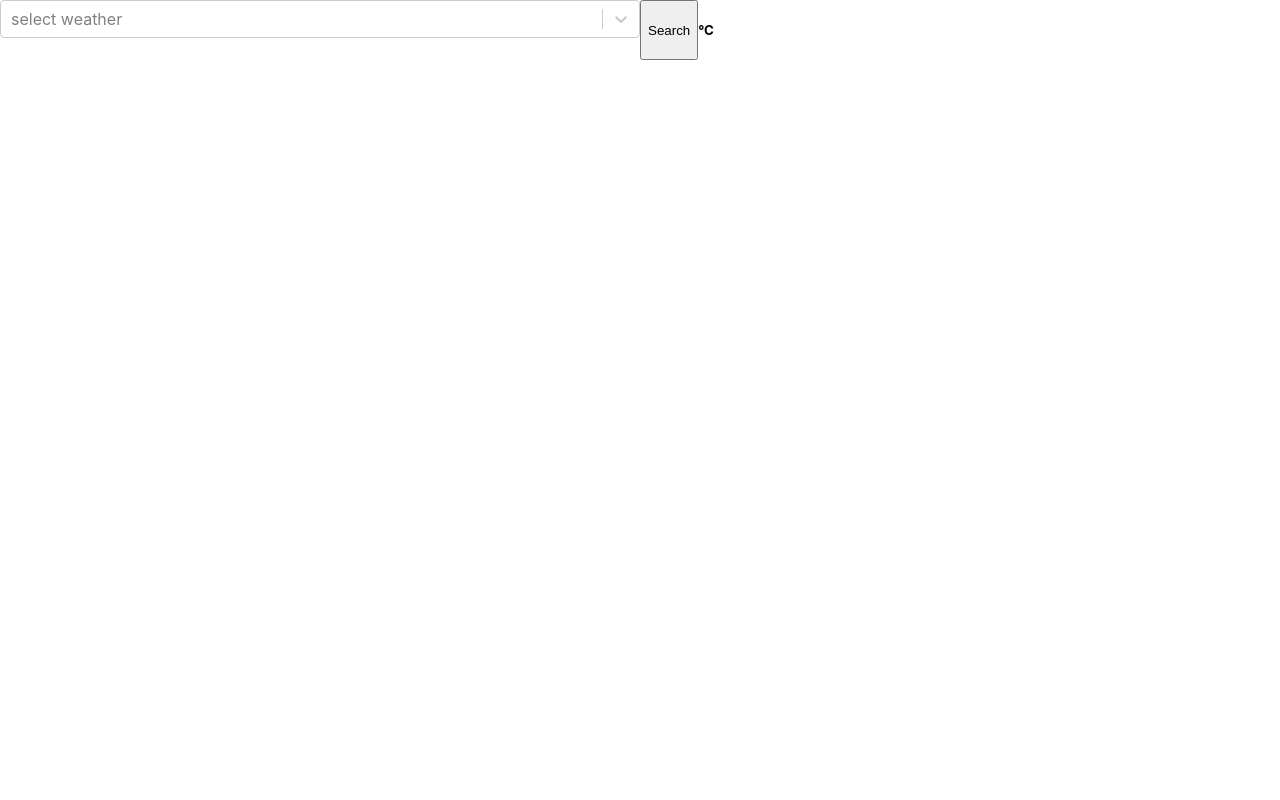
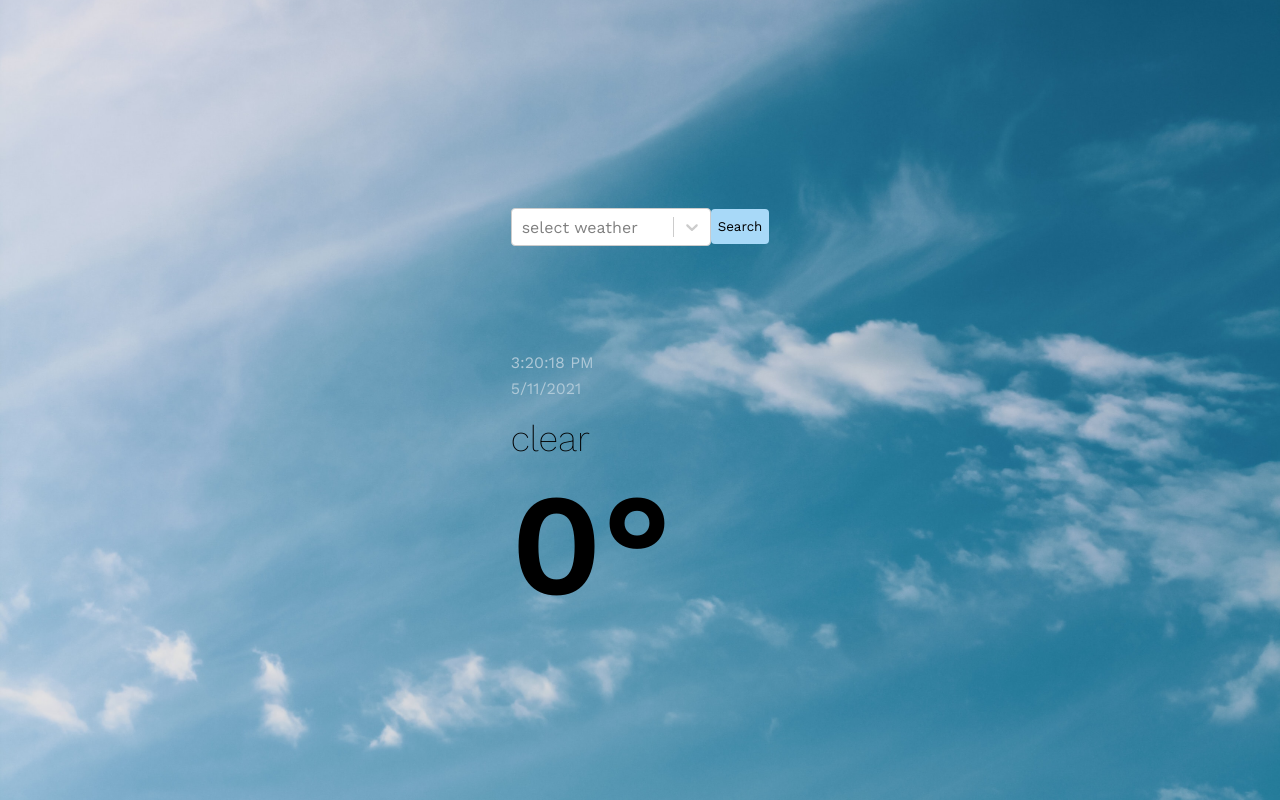
Before and after one commit to dilanunver/weatherApp, a React (Create React App) app: page / in a window 1280 px wide. Built offline with nearby package versions, Linux system fonts and the light colour scheme.

Commit message:
adding description and pictures

```diff
--- a/public/index.html
+++ b/public/index.html
@@ -3,7 +3,9 @@
   <head>
     <meta charset="utf-8" />
     <link rel="icon" href="%PUBLIC_URL%/favicon.ico" />
-    <meta name="viewport" content="width=device-width, initial-scale=1" />
+<link rel="preconnect" href="https://fonts.gstatic.com">
+<link href="https://fonts.googleapis.com/css2?family=Work+Sans:wght@100;200;400;600&display=swap" rel="stylesheet">
+     <meta name="viewport" content="width=device-width, initial-scale=1" />
     <meta name="theme-color" content="#000000" />
     <meta
       name="description"
--- a/src/App.css
+++ b/src/App.css
@@ -1,6 +1,84 @@
-.select {
-  width: 50%;
+* {
+  margin: 0;
+  padding: 0;
+  box-sizing: border-box;
+}
+body {
+  background: #faf8f8;
+  display: flex;
+  flex-direction: column;
+  justify-content: center;
+  align-items: center;
+  font-family: "Work Sans", sans-serif;
+  font-weight: 600;
+  background-image: url(./images/pexels-darius-krause-2931915.jpg);
+  height: 736px;
+  background-repeat: no-repeat;
+  background-position: center;
+  background-size: cover;
+}
+.select,
+.info {
+  display: flex;
+  flex-direction: row;
+  justify-content: center;
+  align-items: center;
+}
+.select-select {
+  width: 200px;
+  margin-top: 100px;
+  font-family: "Work Sans", sans-serif;
+  font-weight: 400;
 }
 .select-button {
+  border-radius: 4px;
+  padding: 10px 7px;
+  background: #a8d9f8;
+  border: none;
+  font-family: "Work Sans", sans-serif;
+  font-weight: 400;
+  margin-top: 100px;
+}
+.select-button:hover {
+  background: #83bde2;
+  transition: all 0.1s linear;
+}
+.all-info {
   display: flex;
+  flex-direction: column;
+  justify-content: center;
+  align-items: center;
 }
+.info {
+  margin-top: 80px;
+  display: flex;
+  flex-direction: column;
+  justify-self: flex-start;
+  align-self: flex-start;
+}
+.city {
+  font-size: 35px;
+  font-weight: 400;
+}
+.temp {
+  font-size: 144px;
+}
+.desc {
+  display: flex;
+  justify-self: flex-start;
+  align-self: flex-start;
+  font-weight: 200;
+  font-size: 36px;
+}
+.time-date {
+  display: flex;
+  flex-direction: column;
+  justify-self: flex-start;
+  align-self: flex-start;
+  padding: 20px 0;
+  font-weight: 400;
+  color: #aec8d7;
+}
+.time {
+  padding: 7px 0;
+}
--- a/src/App.js
+++ b/src/App.js
@@ -2,6 +2,7 @@ import React, { useEffect, useState } from 'react';
 import './App.css';
 import data, { getCityDataForSelect } from '../src/data'
 import Select from 'react-select'
+
 
 // const url = 'http://api.openweathermap.org/data/2.5/weather?q=Mersin&appid=84f9b04fac44b3d3edfcb86811e994b4'
 
@@ -9,31 +10,56 @@ function App() {
   const [cities, setCities] = useState(data)
   const [selectedCity, setSelectedCity] = useState('')
   const [userSelectedCity, setUserSelectedCity] = useState('Ankara')
-  const [temperature, setTemperature] = useState('')
+  const [temperature, setTemperature] = useState('0')
+  const [desc, setDesc] = useState('clear')
+  const [date, setDate] = useState(new Date())
 
+
+  useEffect(() => {
+    const timer = setInterval(() => setDate(new Date()), 1000);
+    return function cleanup() {
+      clearInterval(timer)
+    }
+  })
 
   const handleSelectCity = async () => {
     let url = `http://api.openweathermap.org/data/2.5/weather?q=${userSelectedCity}&appid=84f9b04fac44b3d3edfcb86811e994b4`
     const response = await fetch(url)
     const result = await response.json()
-    console.log(result.main.temp)
     setSelectedCity(result.name);
     let converter = parseFloat(result.main.temp);
     let tempConverter = (converter - 273.15).toFixed();
-    console.log(tempConverter)
     setTemperature(tempConverter)
-    // console.log(selectedCity)
+    console.log(result.weather)
+    setDesc(result.weather[0].main)
+
   }
 
 
+
+
   return (
-    <div className='select-button'>
-      <Select options={getCityDataForSelect}
-        onChange={e => setUserSelectedCity(e.value)}
-        className='select'
-        placeholder='select weather'></Select>
-      <button onClick={handleSelectCity}>Search</button>
-      <h5>{selectedCity} {temperature} °C </h5>
+    <div className='all-info'>
+      <div className='select'>
+        <Select options={getCityDataForSelect}
+          onChange={e => setUserSelectedCity(e.value)}
+          className='select-select'
+          placeholder='select weather'></Select>
+        <button className='select-button' onClick={handleSelectCity}>Search</button>
+      </div>
+      <div className='info'>
+        <h3 className='city'>{selectedCity} </h3>
+        <div className='time-date'>
+          <p className='time'>{date.toLocaleTimeString()}</p>
+          <p >{date.toLocaleDateString()}</p>
+        </div>
+        <p className='desc'>{desc}</p>
+        <p className='temp'>{temperature}° </p>
+
+
+
+      </div>
+
     </div>
   );
 }
```
Also changed, not shown: src/images/pexels-darius-krause-2931915.jpg (added), 1 other file (tests, documents, lock files or other folders).
